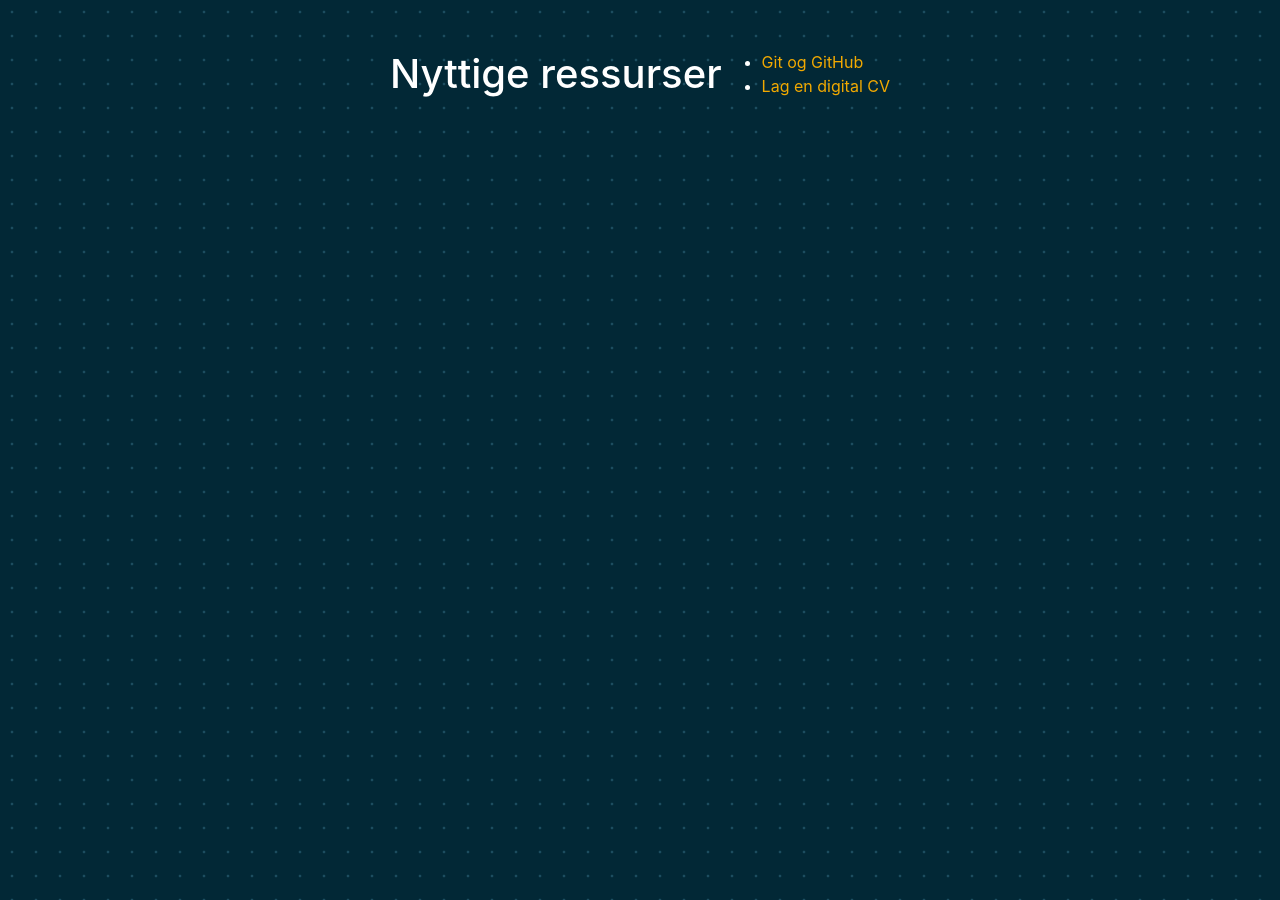
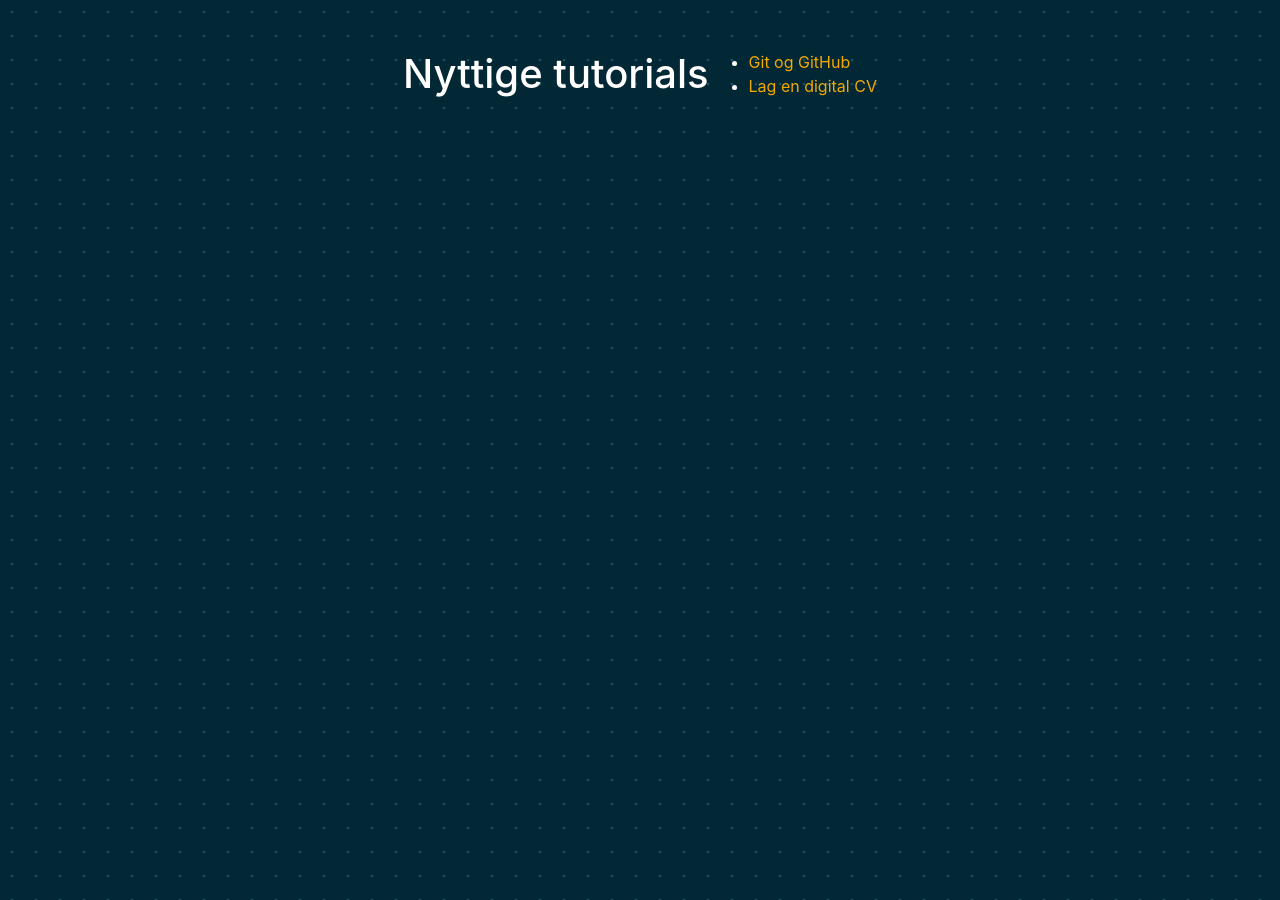
Before and after one commit to uit-econ/uit-econ.github.io, a Jekyll site: the page built from ressurser/Nyttige-tutorials.md, in a window 1280 px wide. Built offline with Jekyll 4.4.1, drawn with Linux system fonts in a browser that asks for light colours; nearby versions of some CDN libraries; our own code applies the rules of GitHub Pages for plain Markdown files; library files that are not in the unit come from our copies.

Commit message:
Update Nyttige-tutorials.md

```diff
--- a/ressurser/Nyttige-tutorials.md
+++ b/ressurser/Nyttige-tutorials.md
@@ -1,4 +1,5 @@
 {% include ressurser-css.html %}
-# Nyttige ressurser
+# Nyttige tutorials
+<br>
 - [Git og GitHub](https://titlon.uit.no/datadumps/git-res/kursgit.mp4){:target="_blank"}
 - [Lag en digital CV](https://titlon.uit.no/datadumps/git-res/digicv.mp4){:target="_blank"}
```
